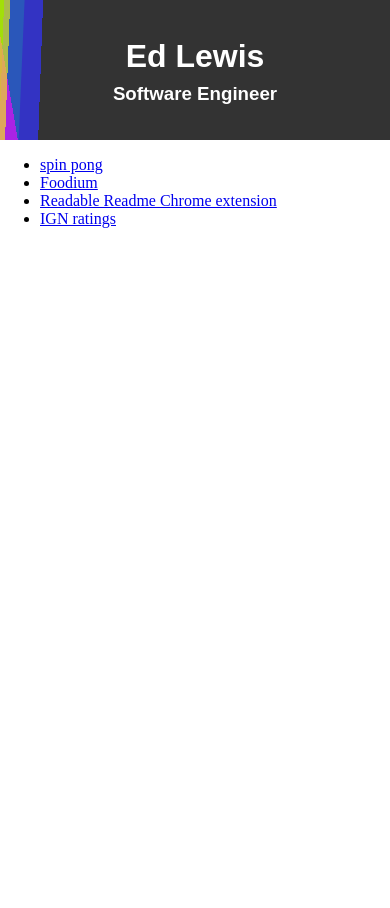
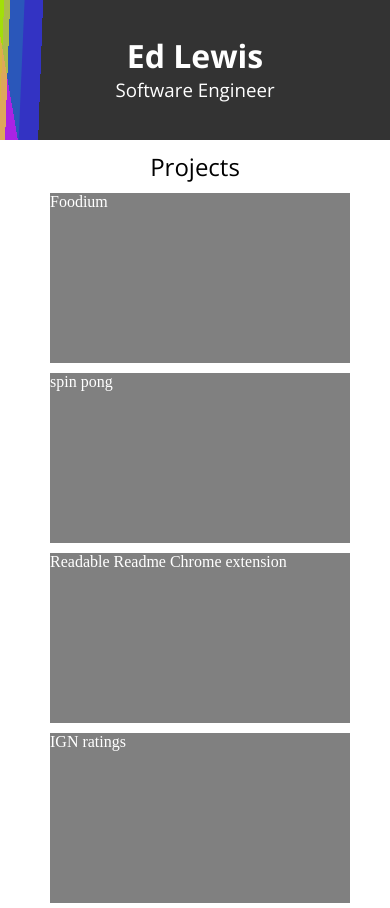
Before and after one commit to edabot/edabot.github.io, a plain HTML site: page index.html in a window 390 px wide. Before the commit the page ends 844 px from the top, so only its background shows below. Drawn offline with nearby package versions, Linux system fonts and the light colour scheme.

Commit message:
added responsive blocks for projects

```diff
--- a/home.css
+++ b/home.css
@@ -10,10 +10,12 @@
 
 .name_box h1 {
   margin: 0 auto;
+  font-weight: 700;
 }
 
 .name_box h3 {
-  margin-top: 8px;
+  margin-top: 0px;
+  font-weight: 300;
 }
 
 .name_and_title {
@@ -21,10 +23,10 @@
   margin-top: 0;
   color: white;
   vertical-align: middle;
-  font-family: sans-serif;
+  font-family: 'Open Sans', sans-serif;
   z-index: 10;
   position: relative;
-  top: -472px;
+  top: -476px;
   padding: 0;
 }
 
@@ -132,5 +134,39 @@ body {
 .bars {
   display: flex;
   z-index: 9;
+}
 
+.project_container {
+  width: 300px;
+  height: 180px;
+  margin: 0 auto;
+  padding: 0 5px;
 }
+
+.project {
+  width: 300px;
+  height: 170px;
+  margin: 5px;
+  background-color: gray;
+}
+
+.projects {
+  display:flex;
+  flex-wrap: wrap;
+  margin: 0 auto;
+  max-width:850px;
+}
+
+.project-header {
+  font-family: 'Open Sans', sans-serif;
+  font-weight: 300;
+  font-size: 1.5em;
+  margin-top: 10px;
+  margin-bottom: 5px;
+  text-align: center;
+}
+
+.project_container a {
+  text-decoration: none;
+  color: white;
+}
--- a/index.html
+++ b/index.html
@@ -3,6 +3,7 @@
   <head>
     <meta charset="utf-8">
     <title>Ed Lewis</title>
+    <link href='https://fonts.googleapis.com/css?family=Open+Sans:300,700' rel='stylesheet' type='text/css'>
     <link rel="stylesheet" href="home.css" media="screen" title="no title" charset="utf-8">
   </head>
   <body>
@@ -19,12 +20,26 @@
       </div>
 
     </div>
-    <ul>
-      <li><a href="spin-pong/">spin pong</a>
-      <li><a href="http://foodium.space">Foodium</a>
-      <li><a href="https://github.com/edabot/readable-readme">Readable Readme Chrome extension</a>
-      <li><a href="ign-scores.html">IGN ratings</a>
-    </ul>
+    <div class="project-header">Projects</div>
+    <div class="projects">
+      <div class="projects">
+        <div class="project_container">
+          <a href="http://foodium.space"><div class="project">Foodium</div></a>
+        </div>
+        <div class="project_container">
+          <a href="spin-pong/"><div class="project">spin pong</div></a>
+        </div>
+      </div>
+      <div class="projects">
+        <div class="project_container">
+          <a href="https://github.com/edabot/readable-readme"><div class="project">
+            Readable Readme Chrome extension</div></a>
+        </div>
+        <div class="project_container">
+          <a href="ign-scores.html"><div class="project">IGN ratings</div></a>
+        </div>
+      </div>
+    </div>
 
   </body>
 </html>
```
